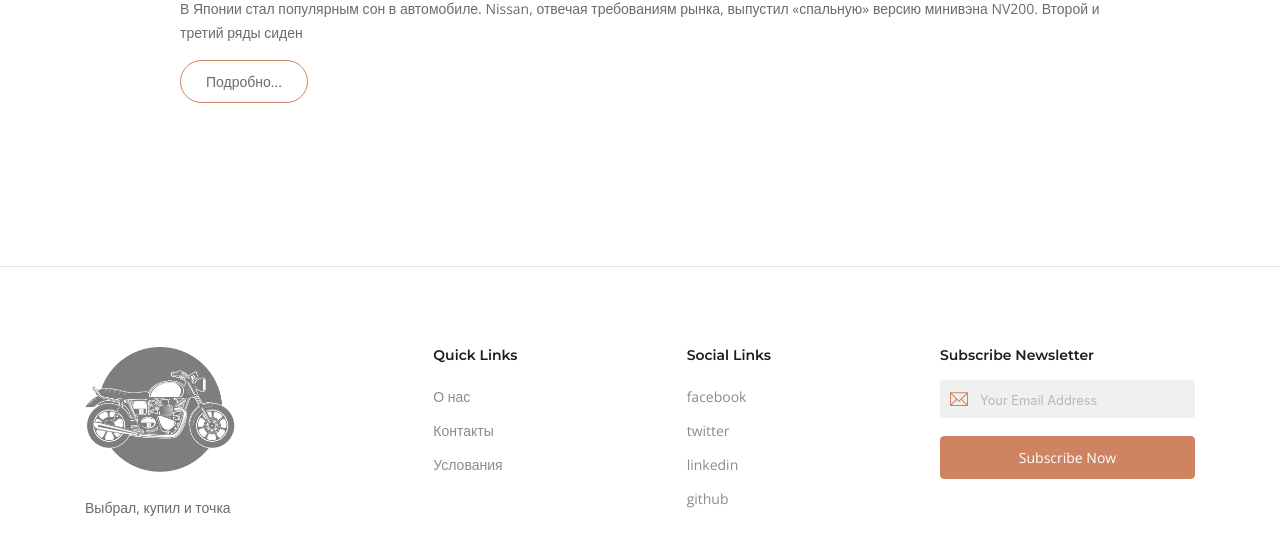
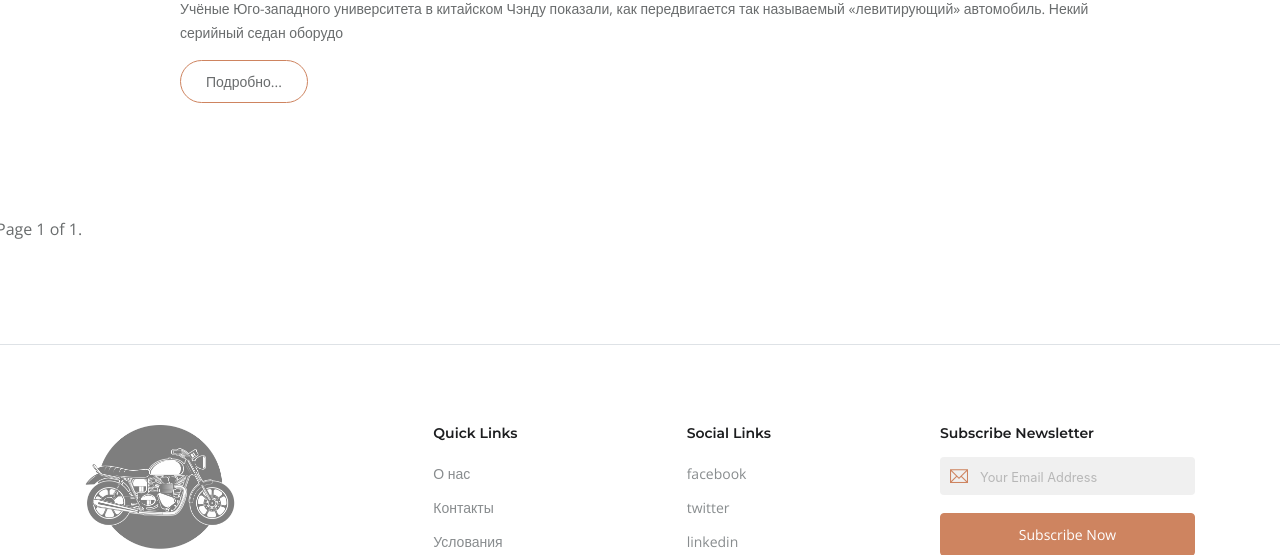
Before and after one commit to Donsky1/motostore, a Django app: page /news/ in a window 1280 px wide. Shown: the part 3108-3663 px from the top of the page. Run offline with Django 4.2, Linux system fonts and the light colour scheme; data comes from the database, SQL or seed files in the repository; some libraries are stand-ins or nearby versions.

Commit message:
Небольшие исправления: - bug fixed

```diff
--- a/motostore/newsapp/models.py
+++ b/motostore/newsapp/models.py
@@ -25,7 +25,7 @@ class News(models.Model):
     created_at = models.DateTimeField(auto_now_add=True, verbose_name='Дата создания')
     updated_at = models.DateTimeField(auto_now=True, verbose_name='Дата обновления')
     text = models.TextField()
-    link = models.URLField(blank=True, max_length=500)
+    link = models.URLField(blank=True, max_length=500, null=True)
 
     def __str__(self):
         return self.title
--- a/motostore/newsapp/templates/newsapp/index-news.html
+++ b/motostore/newsapp/templates/newsapp/index-news.html
@@ -1,6 +1,6 @@
 {% extends 'base.html' %}
 {% load static %}
-{% block title %}Главная страница{% endblock %}
+{% block title %}Главная страница - Новости{% endblock %}
 
 {% block content %}
 <section class="section">
@@ -36,5 +36,24 @@
 			</div>
 		</div>
 	</div>
+
+	<div class="pagination">
+    <span class="step-links">
+        {% if page_obj.has_previous %}
+            <a href="?page=1">&laquo; first</a>
+            <a href="?page={{ page_obj.previous_page_number }}">previous</a>
+        {% endif %}
+
+        <span class="current">
+            Page {{ page_obj.number }} of {{ page_obj.paginator.num_pages }}.
+        </span>
+
+        {% if page_obj.has_next %}
+            <a href="?page={{ page_obj.next_page_number }}">next</a>
+            <a href="?page={{ page_obj.paginator.num_pages }}">last &raquo;</a>
+        {% endif %}
+    </span>
+</div>
+
 </section>
 {% endblock%}
--- a/motostore/newsapp/templates/newsapp/update-news.html
+++ b/motostore/newsapp/templates/newsapp/update-news.html
@@ -7,7 +7,7 @@
 	<div class="container">
 		<div class="columns is-desktop is-multiline">
 			<div class="column is-8-desktop">
-                 <form method="post">
+                 <form method="post" enctype="multipart/form-data">
                 {% csrf_token %}
                 {{ form.non_field_errors }}
                      <div class="form-group row">
@@ -35,7 +35,7 @@
                         <label for="{{ form.link.id_for_label }}" class="col-sm-2 col-form-label">{{ form.link.label }}:</label>
                          <div class="col-sm-10">{{ form.link }}</div>
                     </div>
-                <input type="submit" value="update" class="btn btn-primary">
+                <input type="submit" value="Применить" class="btn btn-primary">
                 </form>
 	        </div>
 	</div>
--- a/motostore/newsapp/views.py
+++ b/motostore/newsapp/views.py
@@ -2,7 +2,7 @@ from django.shortcuts import render
 from django.urls import reverse_lazy
 from django.views import generic
 from .models import News
-from django.contrib.auth.mixins import LoginRequiredMixin, UserPassesTestMixin
+from django.contrib.auth.mixins import LoginRequiredMixin, UserPassesTestMixin, PermissionRequiredMixin
 
 from .forms import CreateNewsForm
 
@@ -13,6 +13,7 @@ class NewsView(generic.ListView):
     template_name = 'newsapp/index-news.html'
     context_object_name = 'news'
     paginate_by = 3
+    ordering = ('-created_at')
 
 
 class NewsDetailView(generic.DetailView):
--- a/motostore/storeapp/admin.py
+++ b/motostore/storeapp/admin.py
@@ -40,6 +40,8 @@ class ColorAdmin(admin.ModelAdmin):
 
 
 class Motorcycle_imagesAdmin(admin.ModelAdmin):
+    fields = ('image_tag', 'image', 'moto')
+    readonly_fields = ('image_tag',)
     list_display = ('image', 'moto')
     list_display_links = ('image', 'moto')
 
--- a/motostore/storeapp/templates/storeapp/index.html
+++ b/motostore/storeapp/templates/storeapp/index.html
@@ -62,7 +62,7 @@
 
 		{% if page_obj.has_previous %}
 		<li class="page-item">
-		  <a class="page-link" href="?{% query_transform page=1 %}" >&laquo; firt</a>
+		  <a class="page-link" href="?{% query_transform page=1 %}" >&laquo; fist</a>
 		  <a class="page-link" href="?{% query_transform page=page_obj.previous_page_number %}">Prev.</a>
 		</li>
 		{% endif %}
--- a/motostore/templates/delete-confirm.html
+++ b/motostore/templates/delete-confirm.html
@@ -8,9 +8,9 @@
 			<div class="column is-8-desktop">
                 <form method="post">{% csrf_token %}
                     {% if object.mark_info %}
-                        <p>Вы уверены что хотите удалить "{{ object.mark_info }} {{ object.model_info }} {{ object.color }}"?</p>
+                        <p>Вы уверены что хотите удалить объявление о продаже: "{{ object.mark_info }} {{ object.model_info }} {{ object.color }}"?</p>
                     {% else %}
-                        <p>Вы уверены что хотите удалить "{{ object.title }}"?</p>
+                        <p>Вы уверены что хотите удалить новость: "{{ object.title }}"?</p>
                     {% endif %}
                     {{ form }}
                     <input type="submit" value="Подтвердить">
```
Also changed, not shown: motostore/newsapp/forms.py (+4 -3 lines), motostore/storeapp/models.py (+9 -9 lines).
